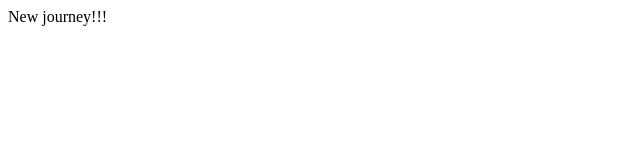
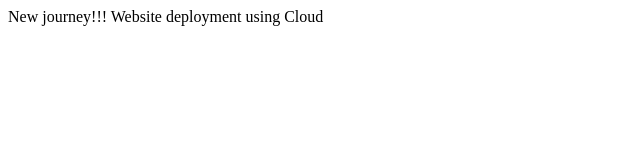
Before and after one commit to fecoderr/fecoderr-portfolio-, a plain HTML site: page index.html in a window 1280 px wide. Shown: the whole page, without its empty margins (0-640 px from the left). Drawn offline with Linux system fonts and the light colour scheme.

Commit message:
Refactor- added some msg

```diff
--- a/index.html
+++ b/index.html
@@ -8,5 +8,6 @@
 </head>
 <body>
     New journey!!!
+    Website deployment using Cloud
 </body>
 </html>
```
